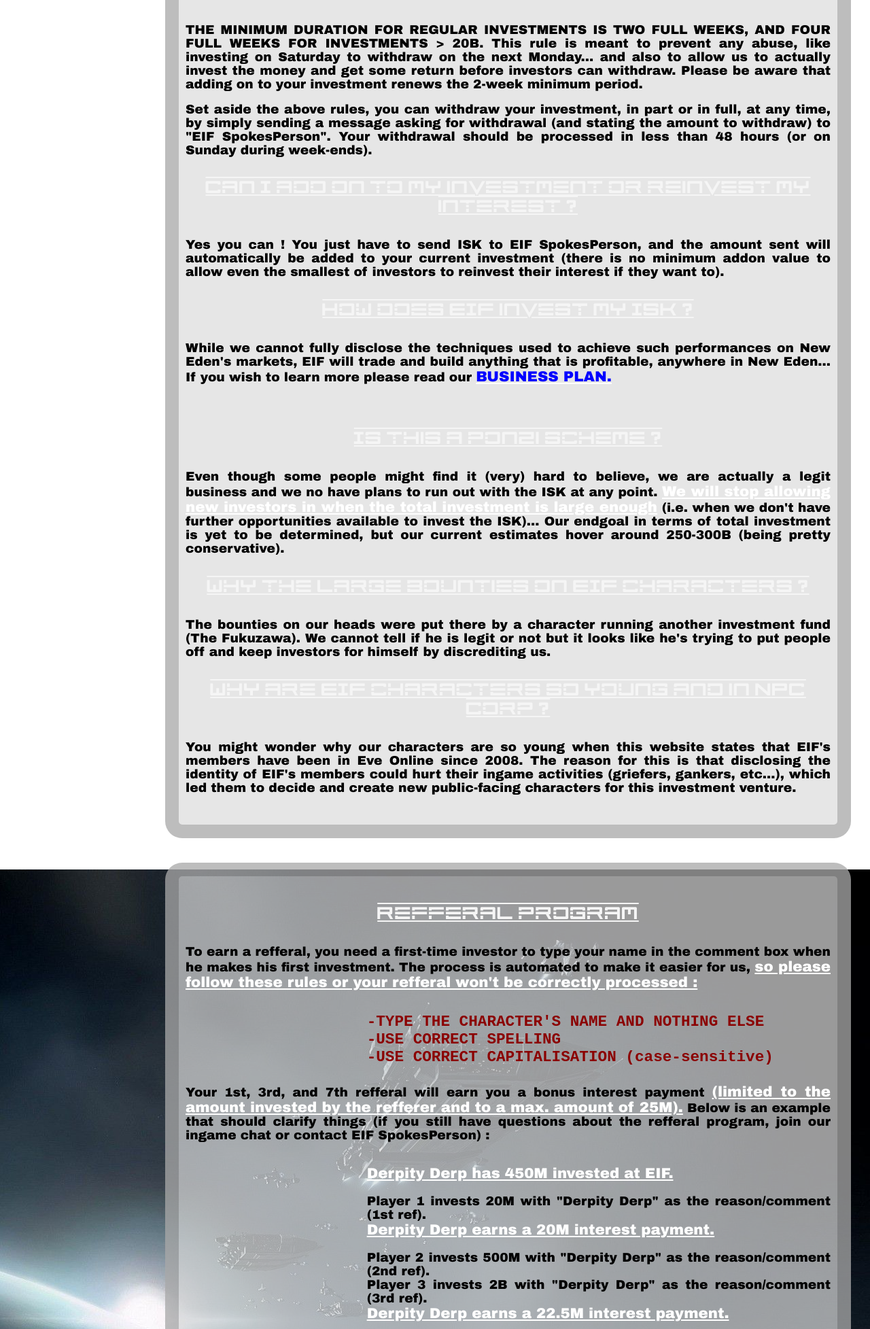
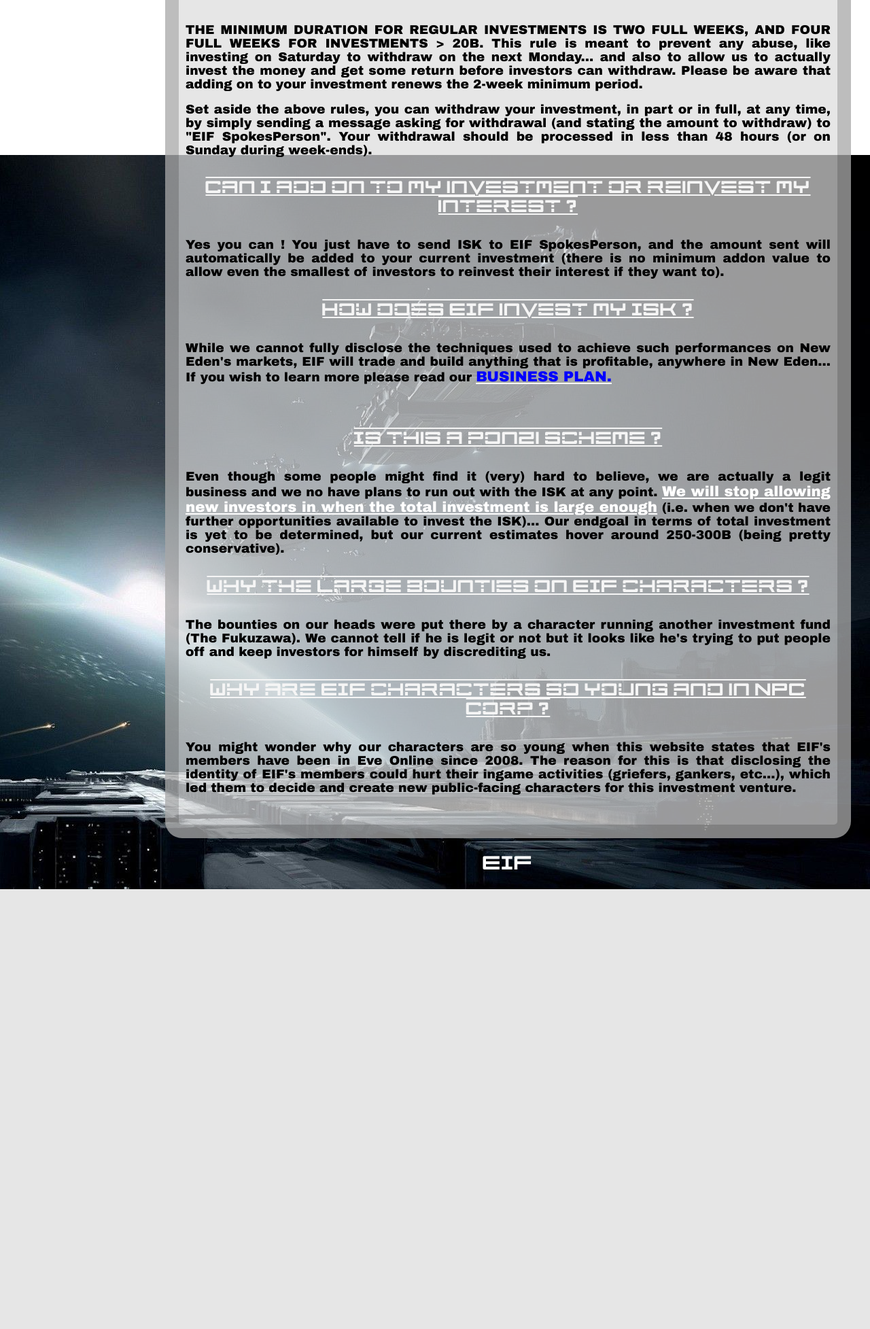
Before and after one commit to RaBaTaJ/EveSite, a Django app: page /home/InvestmentGuide in a window 1280 px wide. Shown: the part 1017-2972 px from the top of the page at 68% size. After the commit the page ends 2325 px from the top, so only its background shows below. Run offline with Django 3.2, Linux system fonts and the light colour scheme.

Commit message:
REFFERALS

```diff
--- a/home/static/home/style.css
+++ b/home/static/home/style.css
@@ -131,7 +131,7 @@
 }
 
 div.indented {
-    margin-left: 200pt;
+    margin-left: 125pt;
 }
 
 #EveLogin {
--- a/home/templates/home/InvestmentGuide.html
+++ b/home/templates/home/InvestmentGuide.html
@@ -65,6 +65,7 @@
 
         <p>You might wonder why our characters are so young when this website states that EIF's members have been in Eve Online since 2008. The reason for this is that disclosing the identity of EIF's members could hurt their ingame activities (griefers, gankers, etc...), which led them to decide and create new public-facing characters for this investment venture.</p><br><br>
 
+        <!--
         </div><br><br><div class="box">
         <h4>Refferal program</h4>
 
@@ -95,6 +96,7 @@
         Fly safe capsuleers ! o7</p><br>
 
         <div class="credits">By EIF...</div>
+        -->
     </div>
     <h2>EIF</h2>
 </div>
```
